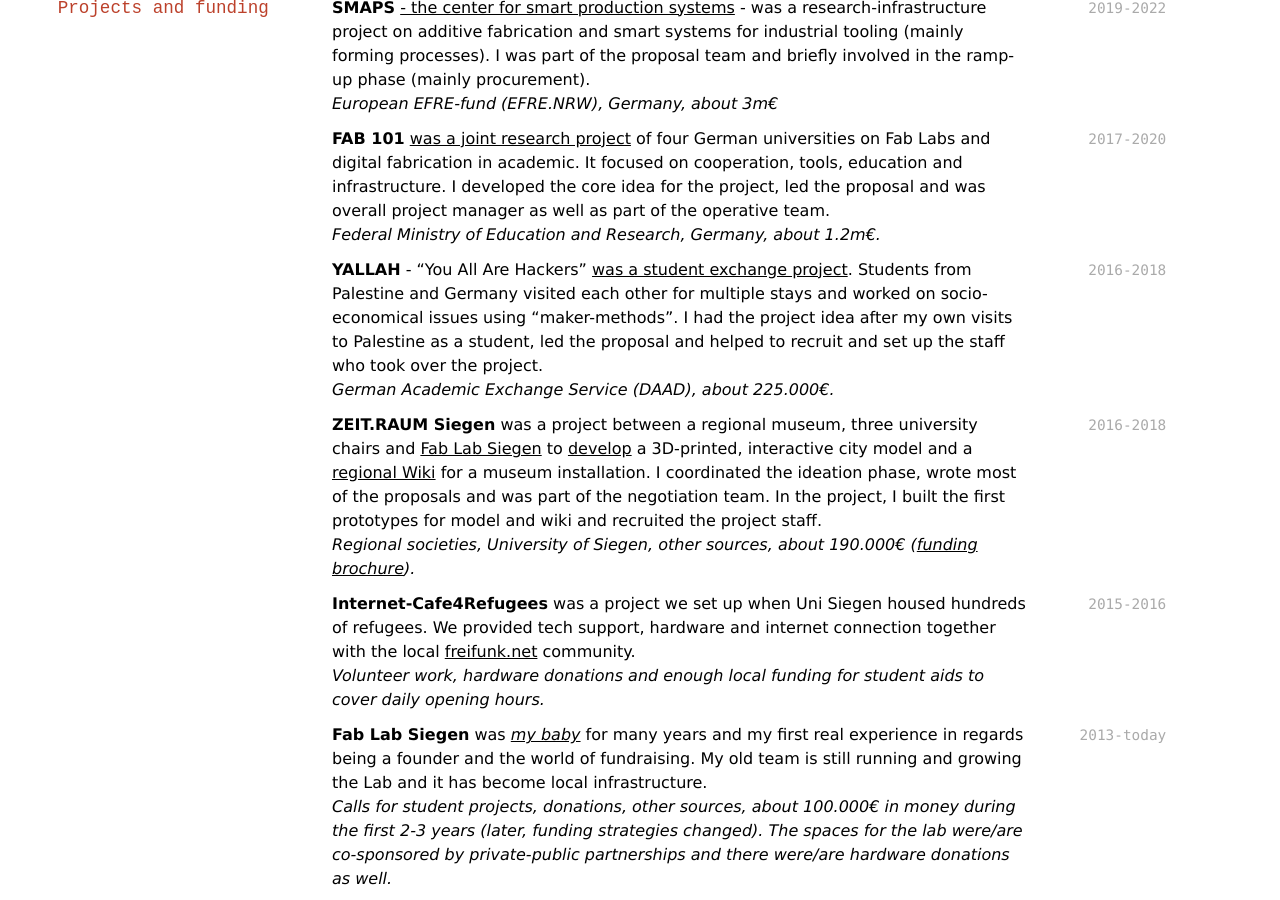
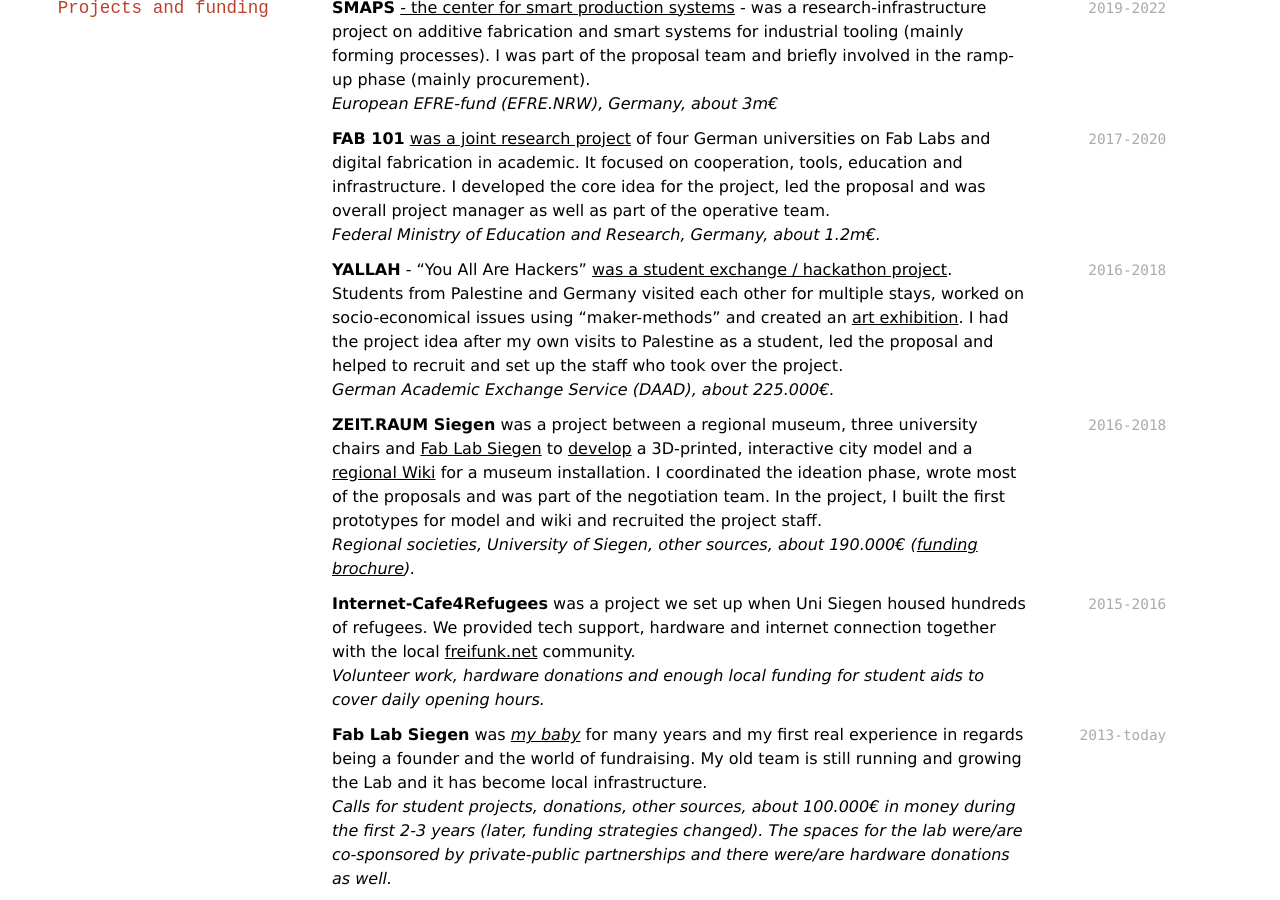
Before and after one commit to oliverstickel/oliverstickel.github.io, a Jekyll site: the page built from index.md, in a window 1280 px wide and 900 px high, scrolled down 2311 px. Built offline with Jekyll 4.4.1, drawn with Linux system fonts in a browser that asks for light colours; nearby versions of some CDN libraries; a style sheet for code colours, icons or effects is not loaded.

Commit message:
Update index.md

```diff
--- a/index.md
+++ b/index.md
@@ -89,7 +89,7 @@ Fab Lab Manager & Founder
 *Federal Ministry of Education and Research, Germany, about 1.2m€.*
 
 `2016-2018`
-**YALLAH** - "You All Are Hackers" [was a student exchange project](https://yallah.exchange/). Students from Palestine and Germany visited each other for multiple stays and worked on socio-economical issues using "maker-methods". I had the project idea after my own visits to Palestine as a student, led the proposal and helped to recruit and set up the staff who took over the project.
+**YALLAH** - "You All Are Hackers" [was a student exchange / hackathon project](https://yallah.exchange/). Students from Palestine and Germany visited each other for multiple stays, worked on socio-economical issues using "maker-methods" and created an [art exhibition](https://exhibition.yallah.exchange/ ). I had the project idea after my own visits to Palestine as a student, led the proposal and helped to recruit and set up the staff who took over the project.
 *German Academic Exchange Service (DAAD), about 225.000€.*
 
 `2016-2018`
@@ -166,7 +166,7 @@ Basic:  French
 
 [fab-universe.de](https://fab-universe.de)
 
-[yallah.exchange](https://yallah.exchange) and [exhibition.yallah.exchange](https://exhibition.yallah.exchange/ )
+[yallah.exchange](https://yallah.exchange) and [exhibition.yallah.exchange](https://exhibition.yallah.exchange)
 
 [Interview "Deutsche Welle" about Fab Labs](https://www.dw.com/de/fablab-gemeinsam-t%C3%BCftelts-sich-leichter/a-49714943)
 
```
